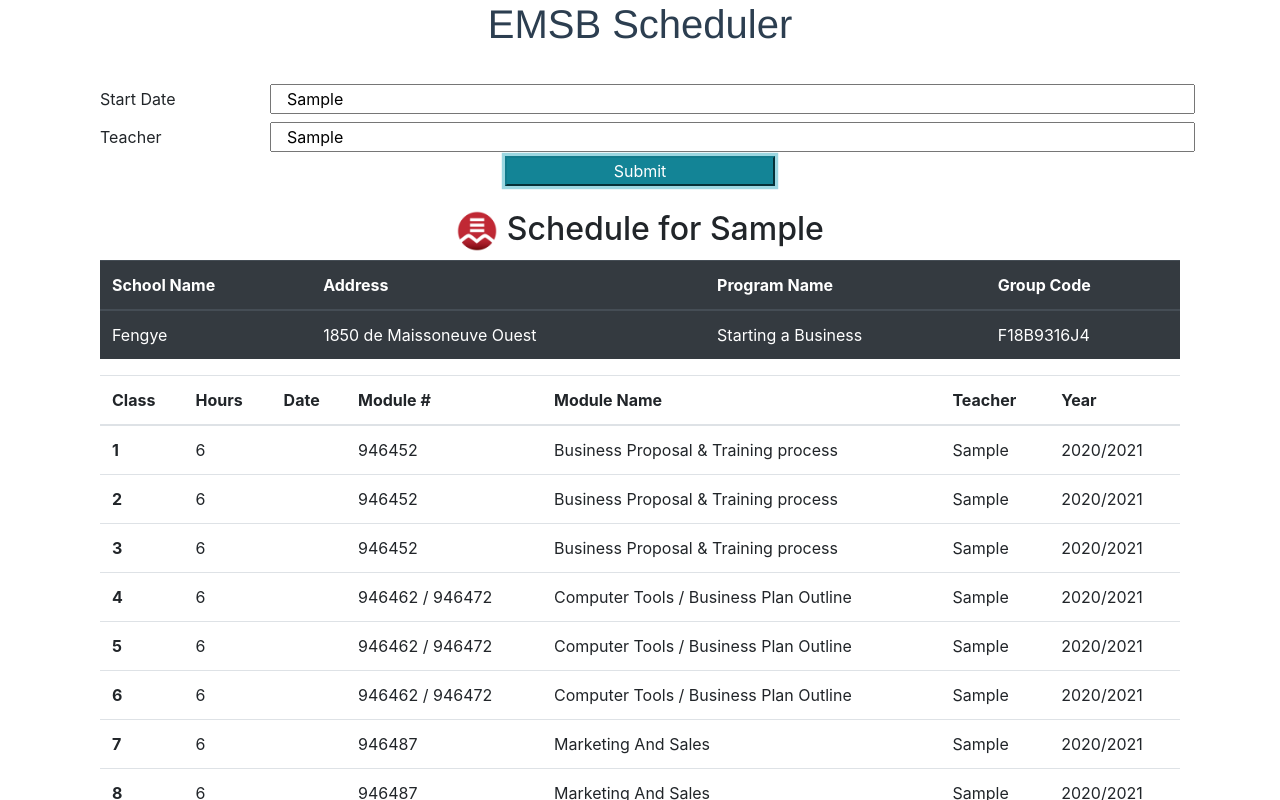
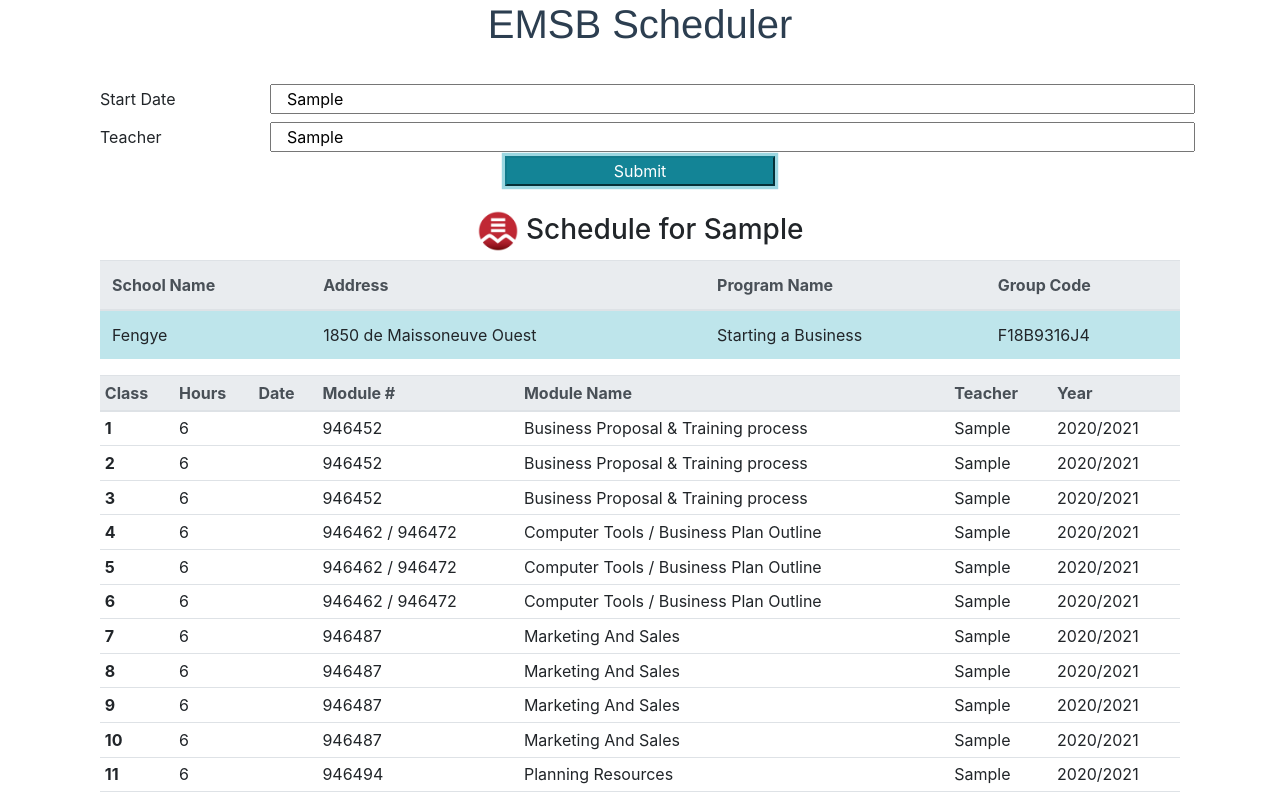
Before and after one commit to stevau5/emsb, a Vue app: page / in a window 1280 px wide. Both pictures are taken after typing "Sample", "Sample" into the empty fields and a click on the input "Submit". Shown: the top 800 px of the page. Built offline with nearby package versions, Linux system fonts and the light colour scheme.

Commit message:
added information table

```diff
--- a/src/components/Schedule.vue
+++ b/src/components/Schedule.vue
@@ -2,10 +2,10 @@
     <div class="container">
         <div id="schedule">
             <div class="col text-center">
-                <h2><img id="logo" src="../assets/emsb.png" alt=""> Schedule for {{teacher}}</h2>
+                <h3><img id="logo" src="../assets/emsb.png" alt=""> Schedule for {{teacher}}</h3>
             </div>
-            <table class="table table-dark">
-                <thead>
+            <table class="table">
+                <thead class="thead-light">
                     <tr>
                         <th>School Name</th>
                         <th>Address</th>
@@ -14,7 +14,7 @@
                     </tr>
                 </thead>
                 <tbody>
-                    <tr>
+                    <tr class="table-info">
                         <td>Fengye</td>
                         <td>1850 de Maissoneuve Ouest</td>
                         <td>Starting a Business</td>
@@ -25,8 +25,8 @@
             </table>
 
 
-            <table class="table">
-                <thead>
+            <table class="table table-hover table-sm">
+                <thead class="thead-light">
                     <tr>
                     <th scope="col">Class</th>
                     <th scope="col">Hours</th>
@@ -193,11 +193,9 @@
                 </tbody>
             </table>
             <div class="col text-center">
-                Total Teaching Hours: 90
+                <b>Total Teaching Hours: 90 - Total Mentoring Hours: 90 - Total Hours: 180 </b>
                 <br>
-                Total Mentoring Hours: 90
                 <br>
-                Total Hours: 180
             </div>
         </div>
         <div class="col text-center">
```
